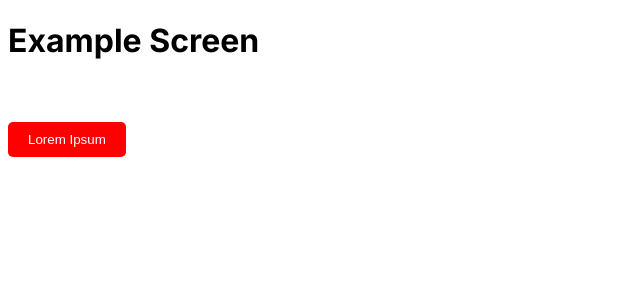
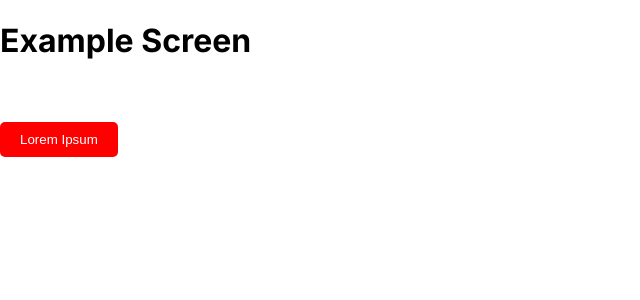
Before and after one commit to Joseafs/boilerplate-next-styled-2024, a Next.js app: page /example in a window 1280 px wide. Shown: the top 300 px of the page, without its empty margins (0-640 px from the left). Built offline with nearby package versions, Linux system fonts and the light colour scheme.

Commit message:
Add theme config and provider
- Add font quicksand local;
- Add useMediaQuery for theme facilities;
- Add fixRootPath for location files in prod;
- Add theme config/provider;
- Add theme globals with base style;

```diff
--- a/src/app/layout.tsx
+++ b/src/app/layout.tsx
@@ -3,6 +3,9 @@ import { Inter } from 'next/font/google';
 import { FC, PropsWithChildren } from 'react';
 
 import { StyledComponentsRegistry } from '~/theme/StyledComponentsRegistry';
+import theme from '~/theme/config';
+import { GlobalStyles } from '~/theme/config/globals';
+import { ThemeUI } from '~/theme/provider';
 
 const inter = Inter({ subsets: ['latin'] });
 
@@ -15,7 +18,10 @@ export const metadata: Metadata = {
 const RootLayout: FC<PropsWithChildren> = ({ children }) => (
   <html lang="en">
     <body className={inter.className}>
-      <StyledComponentsRegistry>{children}</StyledComponentsRegistry>
+      <StyledComponentsRegistry>
+        <GlobalStyles theme={theme} />
+        <ThemeUI>{children}</ThemeUI>
+      </StyledComponentsRegistry>
     </body>
   </html>
 );
--- /dev/null
+++ b/src/theme/config/globals.ts
@@ -0,0 +1,79 @@
+'use client';
+
+import { createGlobalStyle } from 'styled-components';
+
+import { fixRootPath } from '~/utils/fixRootPath';
+
+import { PropsRootTheme } from './types';
+
+const rootPathFonts = fixRootPath('fonts/');
+
+export const GlobalStyles = createGlobalStyle`
+
+  @font-face {
+    font-family: 'Quicksand';
+    font-style: normal;
+    font-weight: 400;
+    src: url('${rootPathFonts}quicksand/Quicksand-Regular.ttf') format('truetype');
+  }
+  @font-face {
+    font-family: 'Quicksand';
+    font-style: normal;
+    font-weight: 600;
+    src: url('${rootPathFonts}quicksand/Quicksand-SemiBold.ttf') format('truetype');
+  }
+
+  :root {
+    --primary: ${({ theme }: PropsRootTheme) => theme.palette.primary.main};
+    --secondary: ${({ theme }: PropsRootTheme) => theme.palette.secondary.main};
+  }
+
+  *,
+  ::after,
+  ::before {
+    box-sizing: border-box;
+  }
+
+  body {
+    word-wrap: break-word;
+    word-break: normal;
+    min-width: 320px;
+    max-width: 100%;
+    min-height: 100%;
+    margin: 0;
+    font-family: 'Quicksand';
+    -webkit-font-smoothing: antialiased;
+    -moz-osx-font-smoothing: grayscale;
+  }
+
+  button,
+  div,
+
+  a {
+    outline: none;
+  }
+
+  /* ------------------ */
+  /* Select Shadows */
+  ::selection {
+    background: rgba(0, 0, 0, 0.3);
+  }
+  ::-moz-selection {
+    background: rgba(0, 0, 0, 0.5);
+  }
+  /* ------------------ */
+  /* Scrollbar */
+  ::-webkit-scrollbar {
+    width: 6px;
+    height: 6px;
+  }
+  ::-webkit-scrollbar-track {
+    background-color: rgba(0, 0, 0, 0.1);
+  }
+  ::-webkit-scrollbar-thumb {
+    background-color: var(--primary);
+  }
+  ::-webkit-scrollbar-thumb:window-inactive {
+    background-color: var(--secondary);
+  }
+`;
--- /dev/null
+++ b/src/theme/config/index.ts
@@ -0,0 +1,100 @@
+import { PropsTheme } from './types';
+
+export const theme: PropsTheme = {
+  name: 'default',
+
+  animation: {
+    active: ['transform: scale(0.94); transition: unset;', 'transform: scale(0.99); transition: unset;'],
+    transition: ['transition: all 0.2s ease-in-out', 'transition: all 0.4s ease-in-out'],
+  },
+  breakpoints: {
+    keys: ['xs', 'sm', 'md', 'lg', 'xl'],
+
+    values: {
+      lg: 1280,
+      md: 1024,
+      sm: 768,
+      xl: 1536,
+      xs: 512,
+    },
+    width: {
+      desktop: '1120px',
+      mobile: '360px',
+      tablet: '740px',
+    },
+  },
+  palette: {
+    mode: 'light',
+
+    common: {
+      black: '#000',
+      inherit: 'inherit',
+      white: '#fff',
+    },
+    primary: {
+      dark: '#002699',
+      light: '#3DA8F5',
+      main: '#0033CC',
+      text: '#fff',
+    },
+    secondary: {
+      main: '#0FAC0F',
+    },
+
+    error: {
+      dark: '#AA0909',
+      light: '#F76D6D',
+      main: '#C20A0A',
+      text: '#FEE7E7',
+    },
+    grey: {
+      50: '#fafafa',
+      100: '#f5f5f5',
+      200: '#eeeeee',
+      300: '#e0e0e0',
+      400: '#bdbdbd',
+      500: '#9e9e9e',
+      600: '#757575',
+      700: '#666666',
+      800: '#495057',
+      900: '#333333',
+      1000: '#111',
+    },
+    info: {
+      main: '#E5ECFF',
+    },
+    success: {
+      main: '#08916F',
+    },
+    warning: {
+      main: '#FEF6E7',
+    },
+
+    background: {
+      default: '#fff',
+      divider: 'rgba(0,0,0,.1)',
+      rgba: 'rgba(255,255,255,.7)',
+    },
+  },
+  shadows: [
+    'none',
+    '0 4px 8px rgba(0, 0, 0, 0.1)',
+    '0 -4px 8px 0 rgba(0, 0, 0, 0.08)',
+    '0 0 6px 0px rgba(0, 0, 0, .4)',
+    '0 6px 8px rgba(0, 0, 0, 0.2)',
+  ],
+  shape: {
+    radius: 4,
+  },
+  space: 8,
+  zindex: {
+    appBar: 1100,
+    menu: 2000,
+    modal: 1300,
+    screen: 1000,
+    snackbar: 1400,
+    tooltip: 1500,
+  },
+};
+
+export default theme;
--- /dev/null
+++ b/src/theme/config/styled.d.ts
@@ -0,0 +1,6 @@
+import 'styled-components';
+import { PropsTheme } from '~/types/theme';
+
+declare module 'styled-components' {
+  export interface DefaultTheme extends PropsTheme {}
+}
--- /dev/null
+++ b/src/theme/config/types.ts
@@ -0,0 +1,88 @@
+export type PropsRootTheme = { theme: PropsTheme };
+
+export type WeightProps = 400 | 500 | 600 | 700 | 800;
+
+type PropsPallete = {
+  main: string;
+  light?: string;
+  dark?: string;
+  text?: string;
+};
+
+export type PropsTheme = {
+  name: string;
+  breakpoints: {
+    keys: string[];
+    width: {
+      [key: string]: string;
+      desktop: string;
+      tablet: string;
+      mobile: string;
+    };
+    values: {
+      [key: string]: number;
+      xs: number;
+      sm: number;
+      md: number;
+      lg: number;
+      xl: number;
+    };
+  };
+  palette: {
+    [key: string]: PropsPallete | any;
+    mode: string;
+    common: {
+      black: string;
+      inherit: string;
+      white: string;
+    };
+    primary: PropsPallete;
+    secondary: PropsPallete;
+    error: PropsPallete;
+    warning: PropsPallete;
+    info: PropsPallete;
+    success: PropsPallete;
+    grey: {
+      [key: string]: string;
+      50: string;
+      100: string;
+      200: string;
+      300: string;
+      400: string;
+      500: string;
+      600: string;
+      700: string;
+      800: string;
+      900: string;
+      1000: string;
+    };
+    background: {
+      default: string;
+      divider: string;
+      rgba: string;
+    };
+  };
+  shape: {
+    radius: number;
+  };
+  space: number;
+  shadows: string[];
+  zindex: {
+    screen: number;
+    appBar: number;
+    modal: number;
+    tooltip: number;
+    snackbar: number;
+    menu: number;
+  };
+  animation: {
+    transition: string[];
+    active: string[];
+  };
+};
+
+export type PropsBaseColors = 'primary' | 'secondary' | 'success' | 'error' | 'info' | 'warning';
+
+export type PropsBaseColorsOptions = 'light' | 'dark' | 'main' | 'text';
+
+export type PropsWeight = 300 | 400 | 500 | 600 | 700 | 800;
--- /dev/null
+++ b/src/theme/provider/index.tsx
@@ -0,0 +1,15 @@
+'use client';
+
+import { ReactNode } from 'react';
+import { ThemeProvider } from 'styled-components';
+
+import theme from '~/theme/config';
+
+interface Props {
+  children: ReactNode;
+}
+
+export const ThemeUI = (props: Props) => {
+  const { children } = props;
+  return <ThemeProvider theme={theme}>{children}</ThemeProvider>;
+};
--- /dev/null
+++ b/src/utils/FixRootPath/index.tsx
@@ -0,0 +1,5 @@
+const isProd = process.env.NODE_ENV === 'production';
+
+const rootPath = isProd ? process.env.NEXT_PUBLIC_DOMAIN : '/';
+
+export const fixRootPath = (path = ''): string => `${rootPath}${path}`;
--- /dev/null
+++ b/src/utils/useMediaQuery/types.ts
@@ -0,0 +1,14 @@
+interface PropsMediaResponsiveType {
+  xs: string;
+  sm: string;
+  md: string;
+  lg: string;
+  xl: string;
+}
+
+export interface PropsMediaType {
+  maxW: PropsMediaResponsiveType;
+  minW: PropsMediaResponsiveType;
+  maxH: PropsMediaResponsiveType;
+  minH: PropsMediaResponsiveType;
+}
```
Also changed, not shown: src/utils/useMediaQuery/index.tsx (added, +40 -0 lines), public/images/fonts/quicksand/Quicksand-Regular.ttf (added), public/images/fonts/quicksand/Quicksand-SemiBold.ttf (added).
